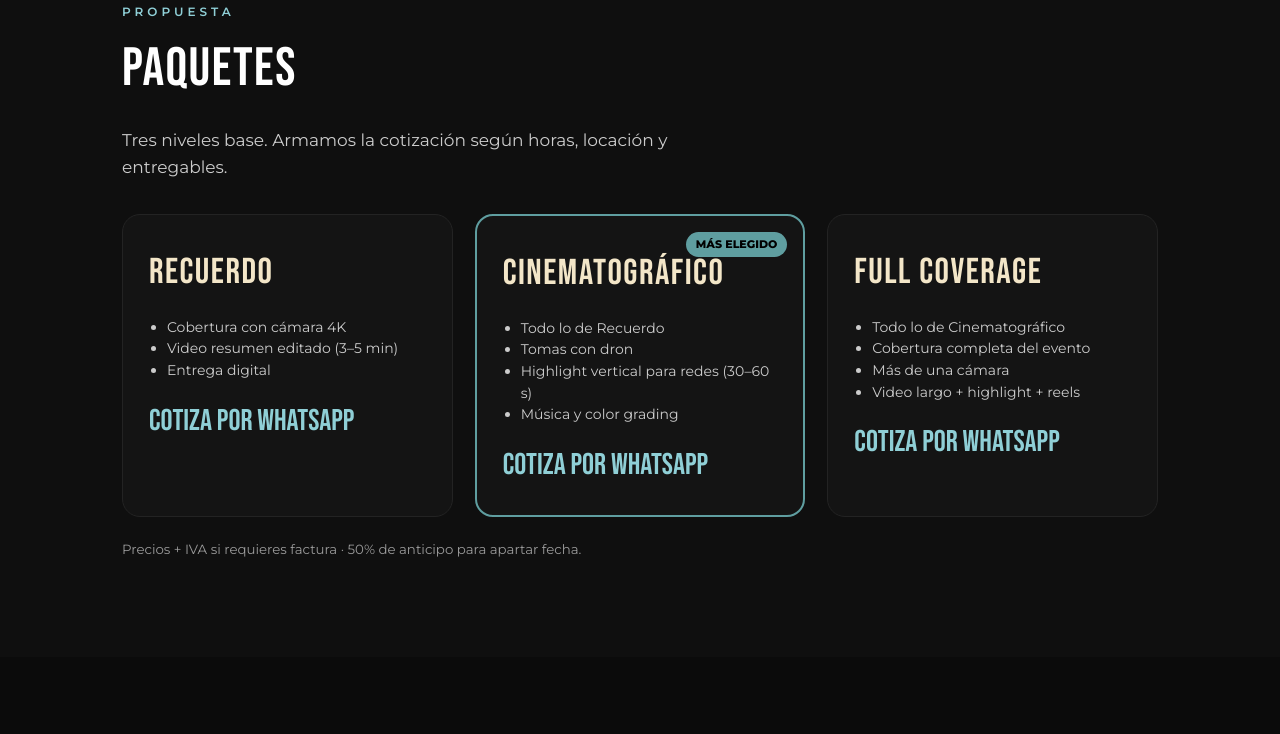
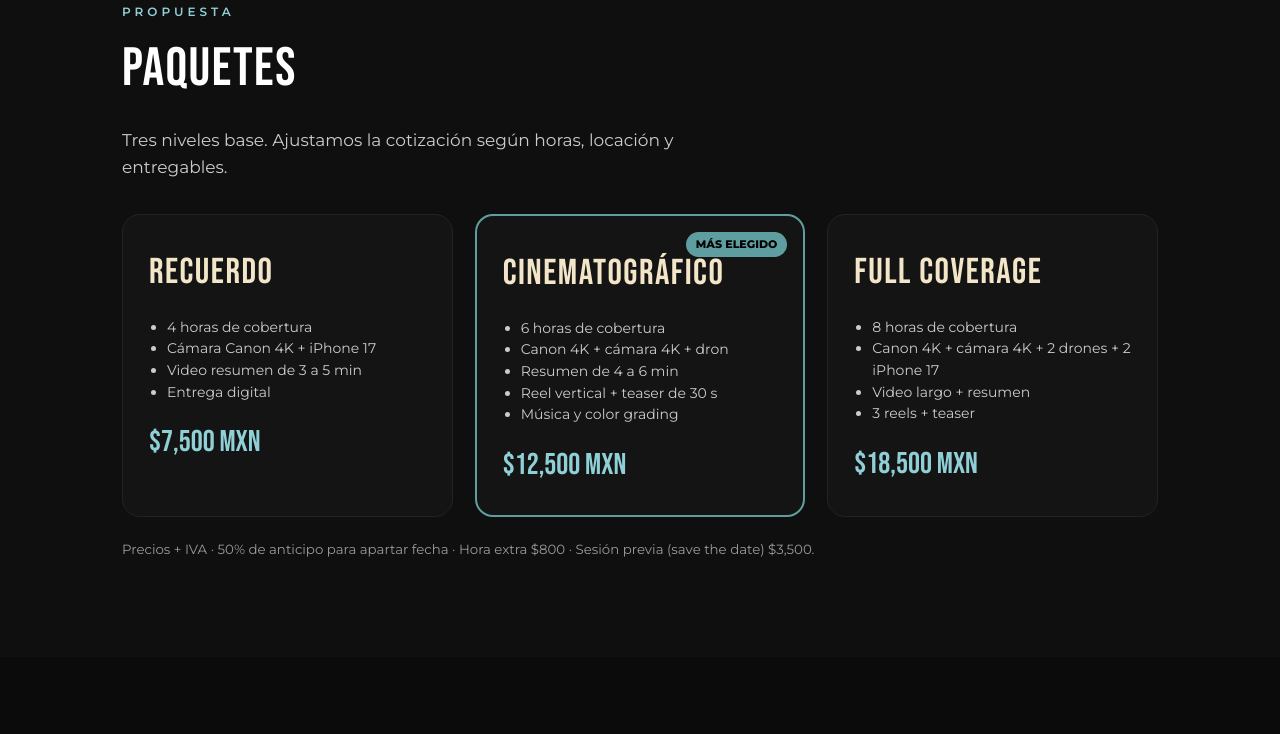
Before and after one commit to TMBmagicbox/tmb-magicbox, a plain HTML site: page films/index.html in a window 1280 px wide. Shown: the part 1360-2094 px from the top of the page. Drawn offline with Linux system fonts and the light colour scheme.

Commit message:
films: agrega precios de paquetes y equipo actualizado
Co-Authored-By: Claude Sonnet 5.5 <noreply@anthropic.com>
Claude-Session: https://claude.ai/code/session_01Kx5SRYvSqXUyXRRoMEBH4a

```diff
--- a/films/index.html
+++ b/films/index.html
@@ -65,13 +65,13 @@ small{color:var(--gray)}
 
 <section id="paquetes" style="background:#0f0f0f"><div class="w">
 <div class="k">Propuesta</div><h2>Paquetes</h2>
-<p class="lead">Tres niveles base. Armamos la cotización según horas, locación y entregables.</p>
+<p class="lead">Tres niveles base. Ajustamos la cotización según horas, locación y entregables.</p>
 <div class="grid3">
-<div class="card"><h3>Recuerdo</h3><ul><li>Cobertura con cámara 4K</li><li>Video resumen editado (3–5 min)</li><li>Entrega digital</li></ul><div class="pr">Cotiza por WhatsApp</div></div>
-<div class="card top"><span class="tag">MÁS ELEGIDO</span><h3>Cinematográfico</h3><ul><li>Todo lo de Recuerdo</li><li>Tomas con dron</li><li>Highlight vertical para redes (30–60 s)</li><li>Música y color grading</li></ul><div class="pr">Cotiza por WhatsApp</div></div>
-<div class="card"><h3>Full Coverage</h3><ul><li>Todo lo de Cinematográfico</li><li>Cobertura completa del evento</li><li>Más de una cámara</li><li>Video largo + highlight + reels</li></ul><div class="pr">Cotiza por WhatsApp</div></div>
+<div class="card"><h3>Recuerdo</h3><ul><li>4 horas de cobertura</li><li>Cámara Canon 4K + iPhone 17</li><li>Video resumen de 3 a 5 min</li><li>Entrega digital</li></ul><div class="pr">$7,500 MXN</div></div>
+<div class="card top"><span class="tag">MÁS ELEGIDO</span><h3>Cinematográfico</h3><ul><li>6 horas de cobertura</li><li>Canon 4K + cámara 4K + dron</li><li>Resumen de 4 a 6 min</li><li>Reel vertical + teaser de 30 s</li><li>Música y color grading</li></ul><div class="pr">$12,500 MXN</div></div>
+<div class="card"><h3>Full Coverage</h3><ul><li>8 horas de cobertura</li><li>Canon 4K + cámara 4K + 2 drones + 2 iPhone 17</li><li>Video largo + resumen</li><li>3 reels + teaser</li></ul><div class="pr">$18,500 MXN</div></div>
 </div>
-<p style="margin-top:20px"><small>Precios + IVA si requieres factura · 50% de anticipo para apartar fecha.</small></p>
+<p style="margin-top:20px"><small>Precios + IVA · 50% de anticipo para apartar fecha · Hora extra $800 · Sesión previa (save the date) $3,500.</small></p>
 </div></section>
 
 <section id="portafolio"><div class="w">
@@ -91,8 +91,8 @@ small{color:var(--gray)}
 <section style="background:#0f0f0f"><div class="w">
 <div class="k">Equipo</div><h2>Lo que llevamos a tu evento</h2>
 <div class="eq">
-<div><b>Cámaras Canon</b><p>Imagen profesional para interiores y poca luz.</p></div>
-<div><b>3 drones DJI</b><p>Dos Mini 3 y un Neo 2 para tomas aéreas de la locación.</p></div>
+<div><b>Cámaras 4K + iPhone 17</b><p>Canon 4K y una segunda cámara 4K, más 2 iPhone 17 para backstage y reels.</p></div>
+<div><b>2 drones</b><p>Tomas aéreas de la locación y del evento.</p></div>
 <div><b>Edición y color</b><p>Montaje, música y corrección de color para un resultado cinematográfico.</p></div>
 </div></div></section>
 
```
